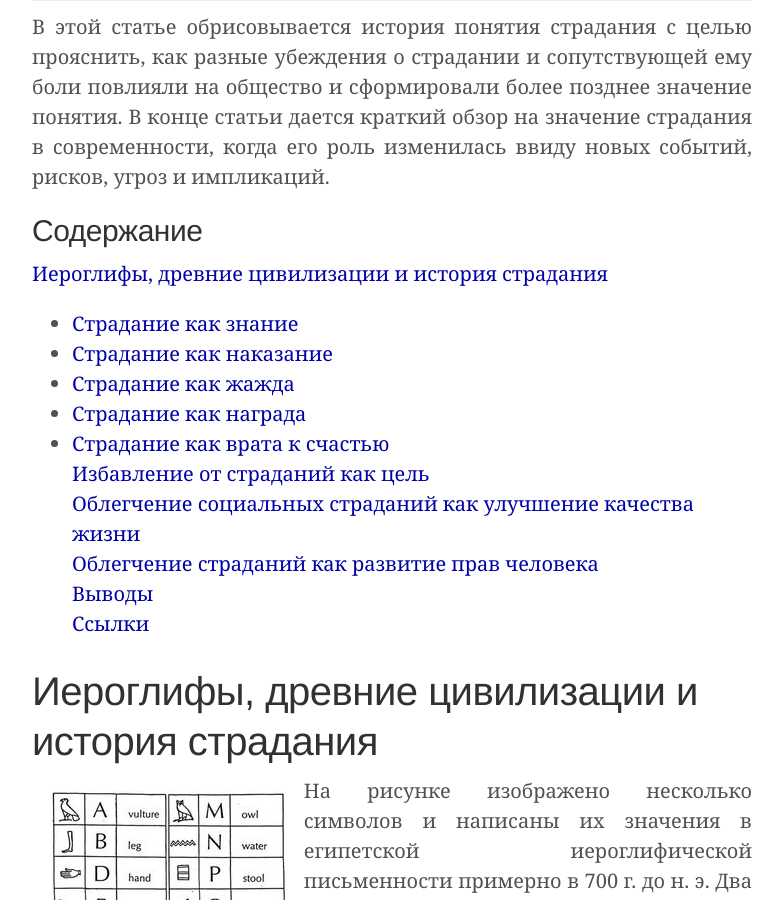
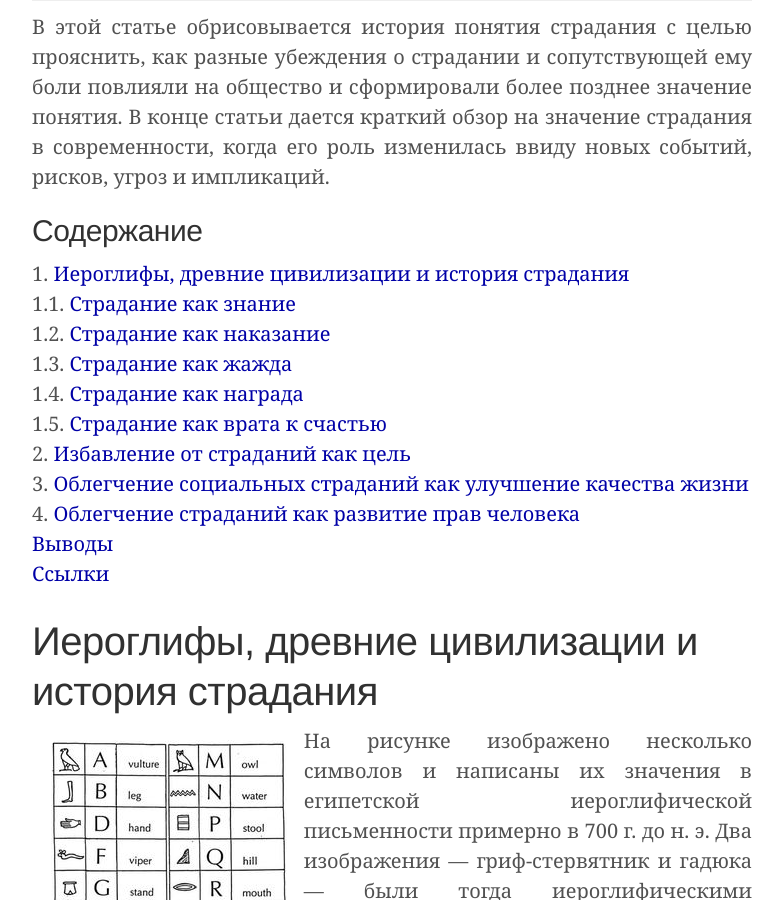
Before and after one commit to ReducingSuffering/reducingsuffering.github.io, a Jekyll site: the page built from _articles/ron-anderson-historical-views-of-suffering-and-societal-betterment.md, in a window 1280 px wide and 900 px high, scrolled down 308 px. Shown: the whole window, without its empty margins (248-1031 px from the left). Built offline with Jekyll 4.4.1, drawn with Linux system fonts in a browser that asks for light colours.

Commit message:
Update ron-anderson-historical-views-of-suffering-and-societal-betterment.md

```diff
--- a/_articles/ron-anderson-historical-views-of-suffering-and-societal-betterment.md
+++ b/_articles/ron-anderson-historical-views-of-suffering-and-societal-betterment.md
@@ -18,15 +18,15 @@ edited_by:
 В этой статье обрисовывается история понятия страдания с целью прояснить, как разные убеждения о страдании и сопутствующей ему боли повлияли на общество и сформировали более позднее значение понятия. В конце статьи дается краткий обзор на значение страдания в современности, когда его роль изменилась ввиду новых событий, рисков, угроз и импликаций.
 
 ## Содержание
-[Иероглифы, древние цивилизации и история страдания](#1)
-* [Страдание как знание](#2)
-* [Страдание как наказание](#3)
-* [Страдание как жажда](#4)
-* [Страдание как награда](#5)
-* [Страдание как врата к счастью](#6)<br>
-[Избавление от страданий как цель](#7)<br>
-[Облегчение социальных страданий как улучшение качества жизни](#8)<br>
-[Облегчение страданий как развитие прав человека](#9)<br>
+1\. [Иероглифы, древние цивилизации и история страдания<br>](#1)
+1.1. [Страдание как знание<br>](#2)
+1.2. [Страдание как наказание<br>](#3)
+1.3. [Страдание как жажда<br>](#4)
+1.4. [Страдание как награда](#5)<br>
+1.5. [Страдание как врата к счастью](#6)<br>
+2\. [Избавление от страданий как цель](#7)<br>
+3\. [Облегчение социальных страданий как улучшение качества жизни](#8)<br>
+4\. [Облегчение страданий как развитие прав человека](#9)<br>
 [Выводы](#10)<br>
 [Ссылки](#11)
 
```
